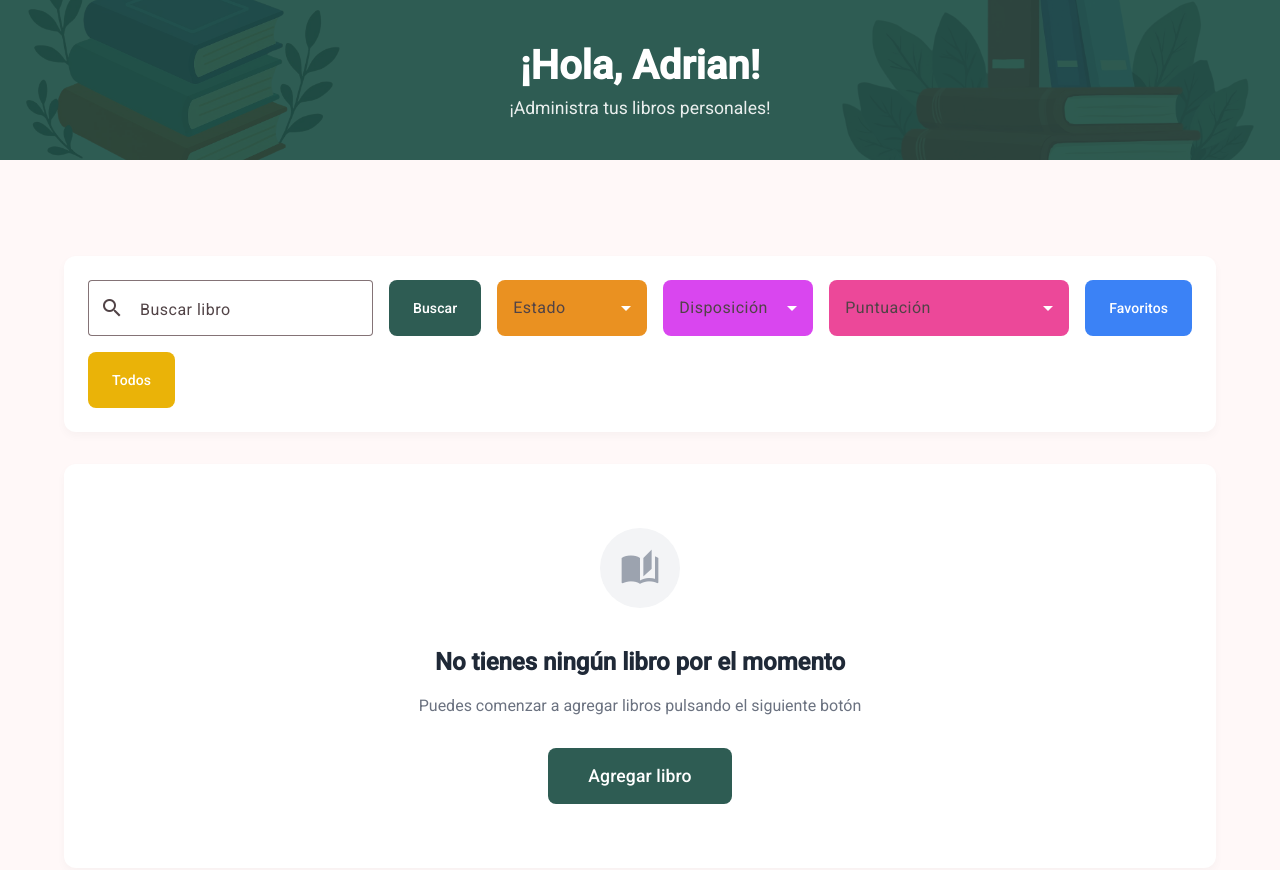
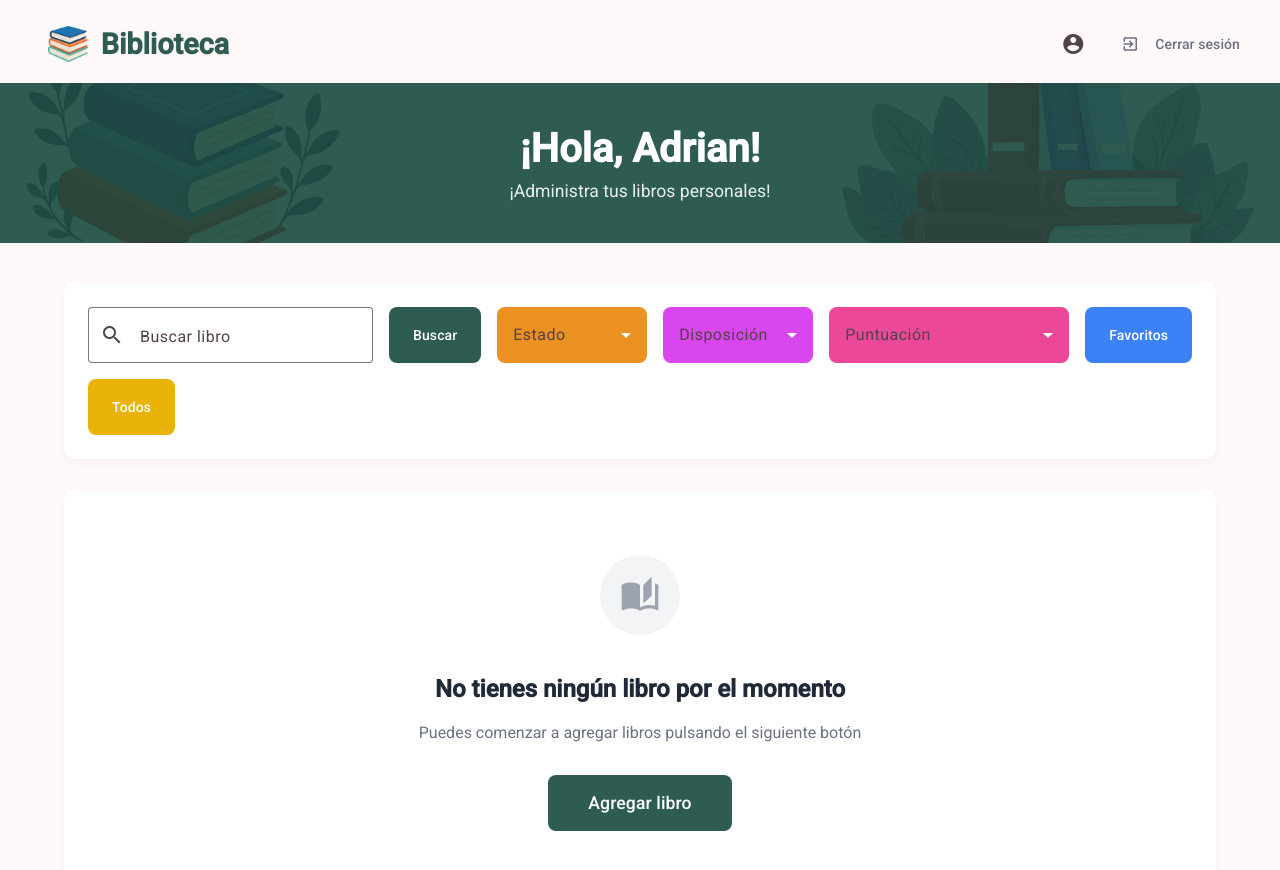
Before and after one commit to FernandaMB-e/Gestor-de-libros, an Angular app in the folder Biblioteca/: page /biblioteca in a window 1280 px wide. Shown: the top 870 px of the page. Built offline with nearby package versions, Linux system fonts and the light colour scheme.

Commit message:
Cambios en el diseño de las pantallas principales

```diff
--- a/Biblioteca/frontend/features/biblioteca/components/libro-card/libro-card.component.ts
+++ b/Biblioteca/frontend/features/biblioteca/components/libro-card/libro-card.component.ts
@@ -23,11 +23,11 @@ export class LibroCardComponent {
   // Recibe la información del libro desde el componente padre
   // Le ponemos datos por defecto para que puedas ver el diseño de inmediato
   @Input() libro: Libro = {
-    titulo: 'El Nombre del Viento',
-    autor: 'Patrick Rothfuss',
-    portada: 'https://m.media-amazon.com/images/I/91b8oNwaV1L.jpg', // Imagen de prueba
-    puntuacion: 4,
-    estado: 'Leyendo',
+    titulo: 'Fuego y Sangre',
+    autor: 'George R.R. Martin',
+    portada: '/img/Portada.jpg',
+    puntuacion: 5,
+    estado: 'Leídos',
     favorito: true
   };
 
--- a/Biblioteca/frontend/features/vista-principal/vista-principal.html
+++ b/Biblioteca/frontend/features/vista-principal/vista-principal.html
@@ -1,12 +1,31 @@
+<div class="header-principal">
+
+  <div class="logo-contenedor">
+    <img src="/img/icono-biblioteca.jpg" alt="Logo" class="logo-img">
+    <h1 class="logo-biblioteca">Biblioteca</h1>
+  </div>
+
+  <div class="acciones-usuario">
+
+    <button mat-icon-button (click)="irAPerfil()" matTooltip="Ver perfil" class="btn-perfil">
+       <mat-icon>account_circle</mat-icon>
+    </button>
+
+    <button mat-button (click)="cerrarSesion()" class="btn-logout">
+       <mat-icon>exit_to_app</mat-icon> Cerrar sesión
+    </button>
+
+
+
+  </div>
+</div>
+
 <app-barra-principal></app-barra-principal>
 
 <main class="app-container">
 
-  <div class="header-principal">
-
-
-
-    <button mat-flat-button class="btn-agregar-top" *ngIf="libros.length > 0" (click)="agregarLibroTemporal()">
+  <div class="contenedor-acciones-top" *ngIf="libros.length > 0">
+    <button mat-flat-button class="btn-agregar-top" (click)="agregarLibroTemporal()">
       <mat-icon>add</mat-icon> Agregar libro
     </button>
   </div>
--- a/Biblioteca/frontend/features/vista-principal/vista-principal.scss
+++ b/Biblioteca/frontend/features/vista-principal/vista-principal.scss
@@ -2,7 +2,7 @@
    CONTENEDOR PRINCIPAL
    ========================================= */
 .app-container {
-  padding: 2rem 4rem; /* 2rem de espacio arriba/abajo y 4rem a los lados */
+  padding: 0.5rem 4rem 2rem 4rem;/* 2rem de espacio arriba/abajo y 4rem a los lados */
   max-width: 1440px; /* Evita que se estire al infinito en monitores muy grandes */
   margin: 0 auto; /* Centra el contenedor en la pantalla */
   box-sizing: border-box;
@@ -15,19 +15,49 @@
   display: flex;
   justify-content: space-between;
   align-items: center;
-  margin-bottom: 2rem;
+  width: 100%;
+  margin: 0 auto;
+  padding: 1.5rem 1.5rem 1.2rem 3rem;
+
+  box-sizing: border-box;
+
+  .logo-contenedor {
+    display: flex;
+    align-items: center;
+    gap: 0.8rem;
+
+    .logo-img {
+      width: 40px;
+      height: 40px;
+      object-fit: contain;
+    }
+
+    .logo-biblioteca {
+      font-size: 1.8rem;
+      font-weight: 700;
+      color: #2e5c53;
+      margin: 0;
+    }
+  }
+
+  .acciones-usuario {
+    display: flex;
+    align-items: center;
+    gap: 1rem;
+
+    .btn-logout {
+      color: #6b7280;
+      display: flex;
+      align-items: center;
+      gap: 0.5rem;
+
+      &:hover {
+        color: #2e5c53;
+      }
+    }
+  }
 
 
-
-  /* Botón superior derecho */
-  .btn-agregar-top {
-    background-color: #2e5c53 !important; /* El color verde oscuro*/
-    color: white !important;
-    height: 48px;
-    border-radius: 8px;
-    font-size: 1rem;
-    padding: 0 1.5rem;
-  }
 }
 
 /* =========================================
@@ -127,3 +157,27 @@
   gap: 2rem;
   flex-wrap: wrap;
 }
+
+.contenedor-acciones-top {
+  display: flex;
+  justify-content: flex-start;
+  margin-bottom: 1.5rem; /* El espacio de separación con los filtros */
+  width: 100%;
+}
+
+
+.btn-agregar-top {
+  background-color: #2e5c53 !important;
+  color: white !important;
+  height: 48px;
+  border-radius: 8px;
+  font-size: 1rem;
+  padding: 0 1.5rem;
+
+  /* Asegura que se quede pegado a la izquierda */
+  display: block;
+  margin-left: 0;
+
+  /* Reducimos el espacio de abajo para pegarlo a la barra de filtros */
+  margin-bottom: 0.5rem;
+}
--- a/Biblioteca/frontend/features/vista-principal/vista-principal.ts
+++ b/Biblioteca/frontend/features/vista-principal/vista-principal.ts
@@ -3,7 +3,7 @@ import { CommonModule } from '@angular/common';
 import { RouterOutlet } from '@angular/router';
 import { MatButtonModule } from '@angular/material/button';
 import { MatIconModule } from '@angular/material/icon';
-
+import { Router } from '@angular/router';
 // 1. RUTAS RELATIVAS: Como vista-principal ya está en la carpeta 'components',
 // solo necesitamos subir un nivel (../) para encontrar a los demás componentes.
 import { BuscadorFiltrosComponent, FiltrosBusqueda } from '../biblioteca/components/buscador-filtros/buscador-filtros.component';
@@ -51,10 +51,24 @@ export class VistaPrincipalComponent { // 5. CAMBIO: Ya no se llama App, se llam
     this.libros.push({
       titulo: 'Fuego y Sangre',
       autor: 'George R. R. Martin',
-      portada: 'https://m.media-amazon.com/images/I/81zBqbqw1lL._AC_UF1000,1000_QL80_.jpg',
+      portada: '/img/Portada.jpg',
       puntuacion: 5,
       estado: 'Pendientes por leer',
       favorito: true
     });
   }
+
+  constructor(private router: Router) {}
+
+  irAPerfil() {
+  this.router.navigate(['/perfil']);
 }
+
+cerrarSesion() {
+  // Aquí puedes limpiar localStorage o tokens si los usas
+  localStorage.clear();
+  this.router.navigate(['/login']);
+}
+
+
+}
```
Also changed, not shown: Biblioteca/public/img/Portada.jpg (added), Biblioteca/public/img/icono-biblioteca.jpg (added).
